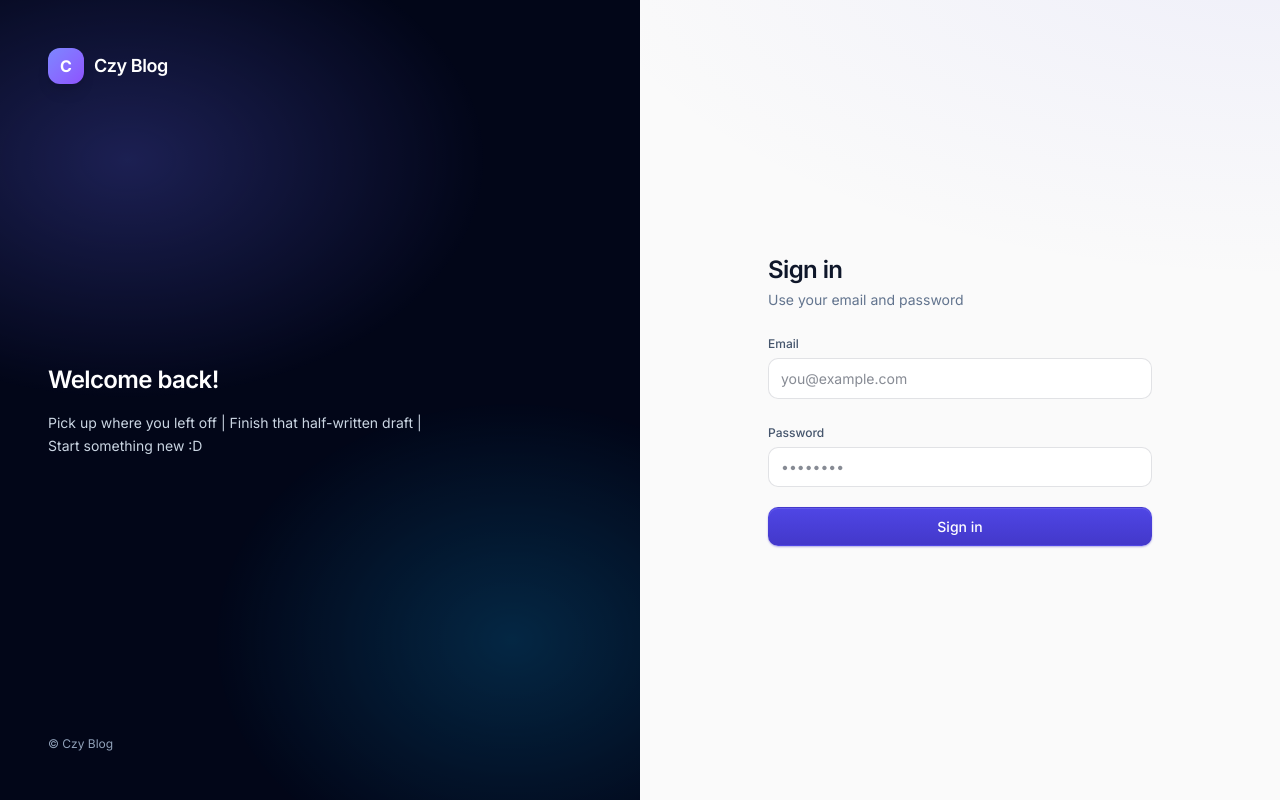
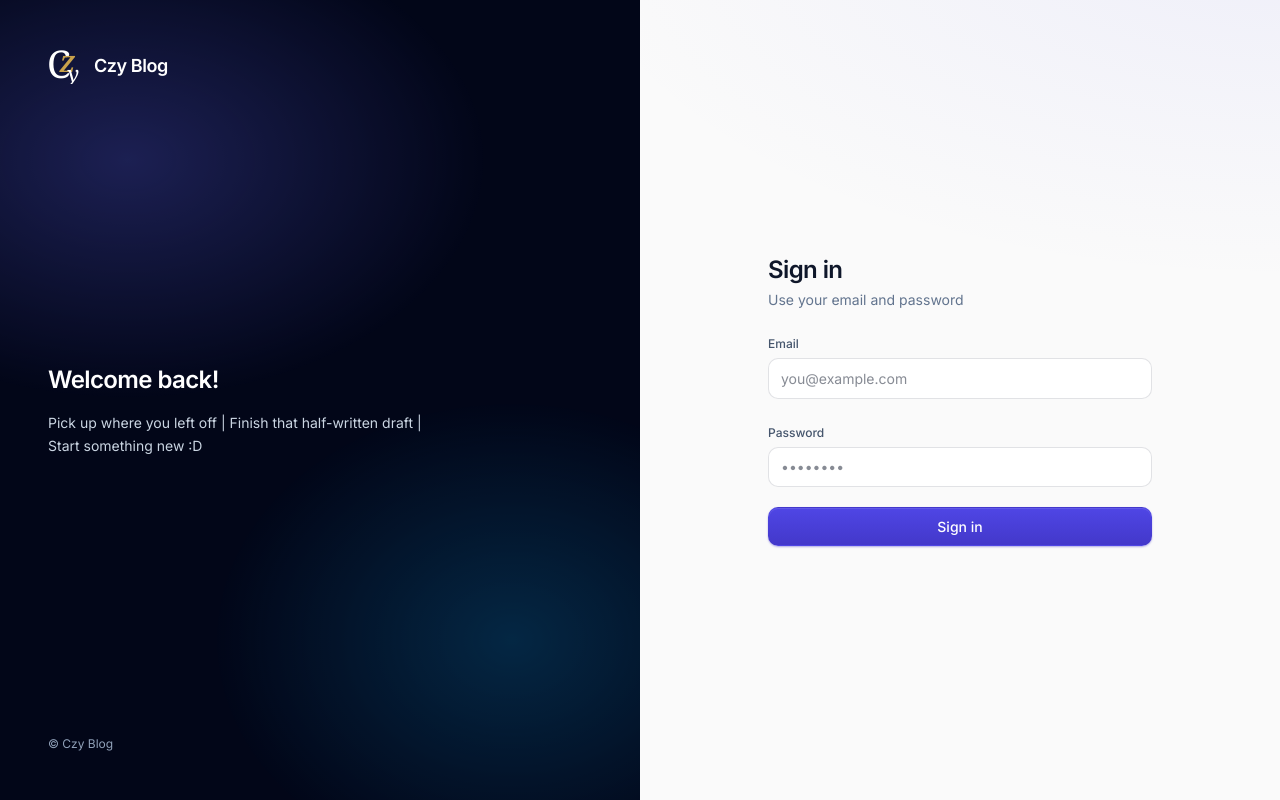
Before and after one commit to ZIDAN44/Czy_Blog, a Next.js app in the folder apps/dashboard/: page /login in a window 1280 px wide. Built offline with nearby package versions, Linux system fonts and the light colour scheme; no server answers.

Commit message:
feat(dashboard): add Czy Blog brand logo and favicon
Signed-off-by: Zinadin Zidan <zidan.roking@gmail.com>

```diff
--- a/apps/dashboard/src/app/login/page.tsx
+++ b/apps/dashboard/src/app/login/page.tsx
@@ -1,6 +1,7 @@
 'use client';
 import { useEffect, useState } from 'react';
 import { useRouter } from 'next/navigation';
+import Logo from '@/components/Logo';
 import { api, setSession, type SessionUser } from '@/lib/api';
 
 export default function LoginPage() {
@@ -64,9 +65,7 @@ export default function LoginPage() {
           }}
         />
         <div className="relative flex items-center gap-2.5">
-          <span className="grid place-items-center w-9 h-9 rounded-xl bg-gradient-to-br from-indigo-400 to-violet-500 font-bold shadow-lg">
-            C
-          </span>
+          <Logo className="w-9 h-9 text-white" />
           <span className="font-semibold tracking-tight text-lg">Czy Blog</span>
         </div>
         <div className="relative space-y-4 max-w-sm">
@@ -82,9 +81,7 @@ export default function LoginPage() {
       <section className="flex items-center justify-center p-6 sm:p-10">
         <form onSubmit={submit} className="w-full max-w-sm space-y-5 animate-slideUp">
           <div className="lg:hidden flex items-center gap-2 mb-8">
-            <span className="grid place-items-center w-8 h-8 rounded-lg bg-gradient-to-br from-indigo-500 to-violet-600 text-white font-bold text-sm">
-              C
-            </span>
+            <Logo className="w-8 h-8 text-slate-900" />
             <span className="font-semibold tracking-tight">Czy Blog</span>
           </div>
           <div>
--- a/apps/dashboard/src/app/read/layout.tsx
+++ b/apps/dashboard/src/app/read/layout.tsx
@@ -1,5 +1,6 @@
 import Link from 'next/link';
 import type { Metadata } from 'next';
+import Logo from '@/components/Logo';
 
 export const metadata: Metadata = { title: 'Czy Blog' };
 
@@ -9,9 +10,7 @@ export default function ReadLayout({ children }: { children: React.ReactNode })
       <header className="sticky top-0 z-30 backdrop-blur-md bg-white/80 border-b border-slate-200/60">
         <div className="max-w-3xl mx-auto px-6 h-14 flex items-center justify-between">
           <Link href="/read" className="flex items-center gap-2 group">
-            <span className="grid place-items-center w-7 h-7 rounded-lg bg-gradient-to-br from-indigo-500 to-violet-600 text-white font-bold text-sm">
-              C
-            </span>
+            <Logo className="w-7 h-7 text-slate-900" />
             <span className="font-semibold tracking-tight">Czy Blog</span>
           </Link>
           <nav className="text-sm text-slate-500 flex items-center gap-1">
--- a/apps/dashboard/src/app/signup/page.tsx
+++ b/apps/dashboard/src/app/signup/page.tsx
@@ -1,6 +1,7 @@
 'use client';
 import { useEffect, useState } from 'react';
 import { useRouter } from 'next/navigation';
+import Logo from '@/components/Logo';
 import { api, setSession, type SessionUser } from '@/lib/api';
 
 export default function SignupPage() {
@@ -63,9 +64,7 @@ export default function SignupPage() {
           }}
         />
         <div className="relative flex items-center gap-2.5">
-          <span className="grid place-items-center w-9 h-9 rounded-xl bg-gradient-to-br from-indigo-400 to-violet-500 font-bold shadow-lg">
-            C
-          </span>
+          <Logo className="w-9 h-9 text-white" />
           <span className="font-semibold tracking-tight text-lg">Czy Blog</span>
         </div>
         <div className="relative space-y-4 max-w-md">
--- /dev/null
+++ b/apps/dashboard/src/components/Logo.tsx
@@ -0,0 +1,29 @@
+type Props = {
+  className?: string;
+  title?: string;
+};
+
+export default function Logo({ className, title = 'Czy Blog' }: Props) {
+  return (
+    <svg
+      xmlns="http://www.w3.org/2000/svg"
+      viewBox="0 0 64 64"
+      fill="none"
+      role="img"
+      aria-label={title}
+      className={className}
+    >
+      <g fontFamily="'Playfair Display', Didot, 'Bodoni 72', Georgia, 'Times New Roman', serif">
+        <text x="-2" y="54" fontSize="68" fontWeight="400" fill="currentColor">
+          C
+        </text>
+        <text x="20" y="42" fontSize="40" fontWeight="700" fontStyle="italic" fill="#C9A24B">
+          Z
+        </text>
+        <text x="34" y="60" fontSize="40" fontStyle="italic" fill="currentColor">
+          y
+        </text>
+      </g>
+    </svg>
+  );
+}
--- a/apps/dashboard/src/components/Nav.tsx
+++ b/apps/dashboard/src/components/Nav.tsx
@@ -2,6 +2,7 @@
 import Link from 'next/link';
 import { useRouter, usePathname } from 'next/navigation';
 import { useEffect, useState } from 'react';
+import Logo from '@/components/Logo';
 import { clearSession, currentUser, type SessionUser } from '@/lib/api';
 
 export default function Nav() {
@@ -42,9 +43,7 @@ export default function Nav() {
     <header className="sticky top-0 z-30 backdrop-blur-md bg-white/70 border-b border-slate-200/60">
       <div className="max-w-6xl mx-auto px-6 h-14 flex items-center gap-6">
         <Link href="/dashboard" className="flex items-center gap-2 group">
-          <span className="grid place-items-center w-7 h-7 rounded-lg bg-gradient-to-br from-indigo-500 to-violet-600 text-white font-bold text-sm shadow-sm group-hover:scale-105 transition-transform">
-            C
-          </span>
+          <Logo className="w-7 h-7 text-slate-900 group-hover:scale-105 transition-transform" />
           <span className="font-semibold tracking-tight">Czy Blog</span>
         </Link>
 
```
Also changed, not shown: apps/dashboard/public/logo.svg (added), apps/dashboard/src/app/icon.svg (added).
